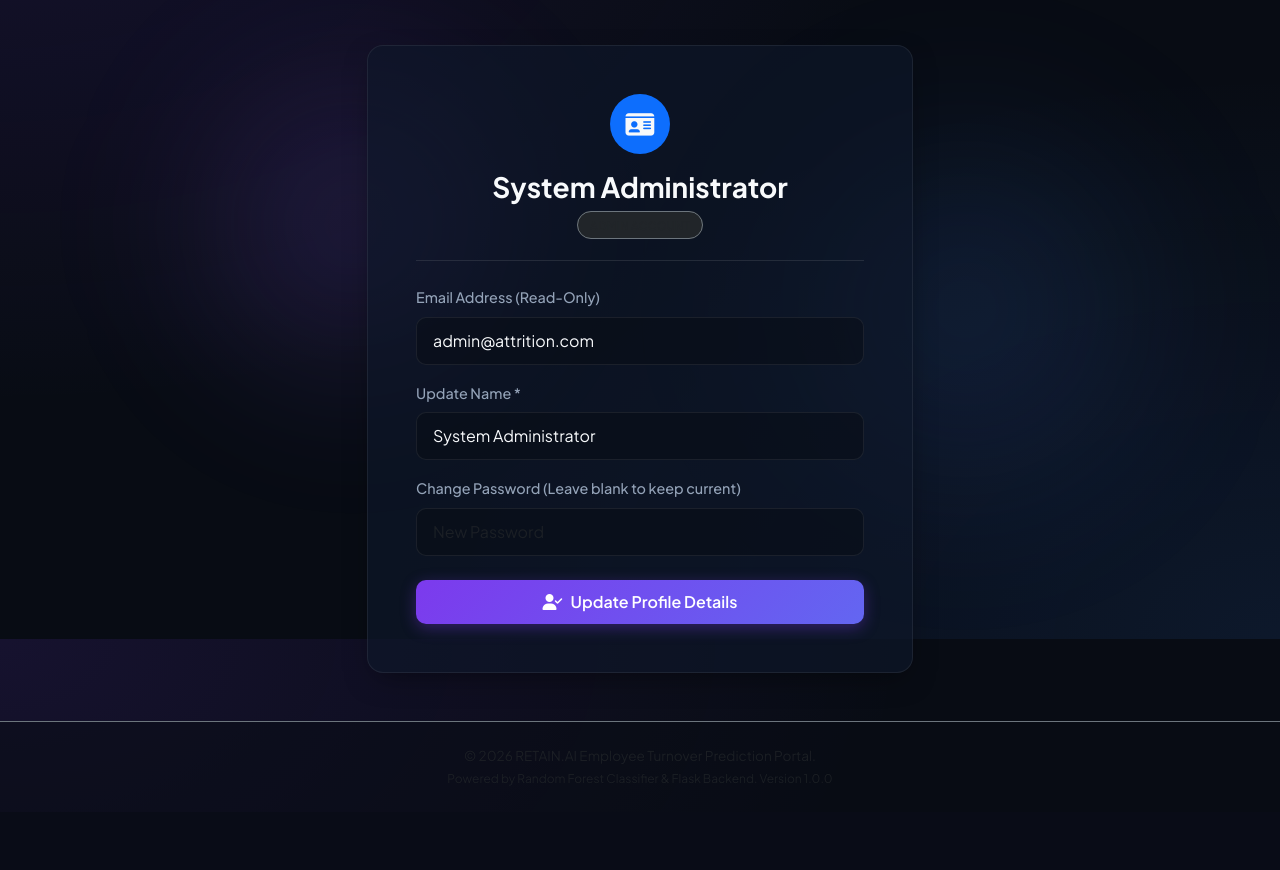
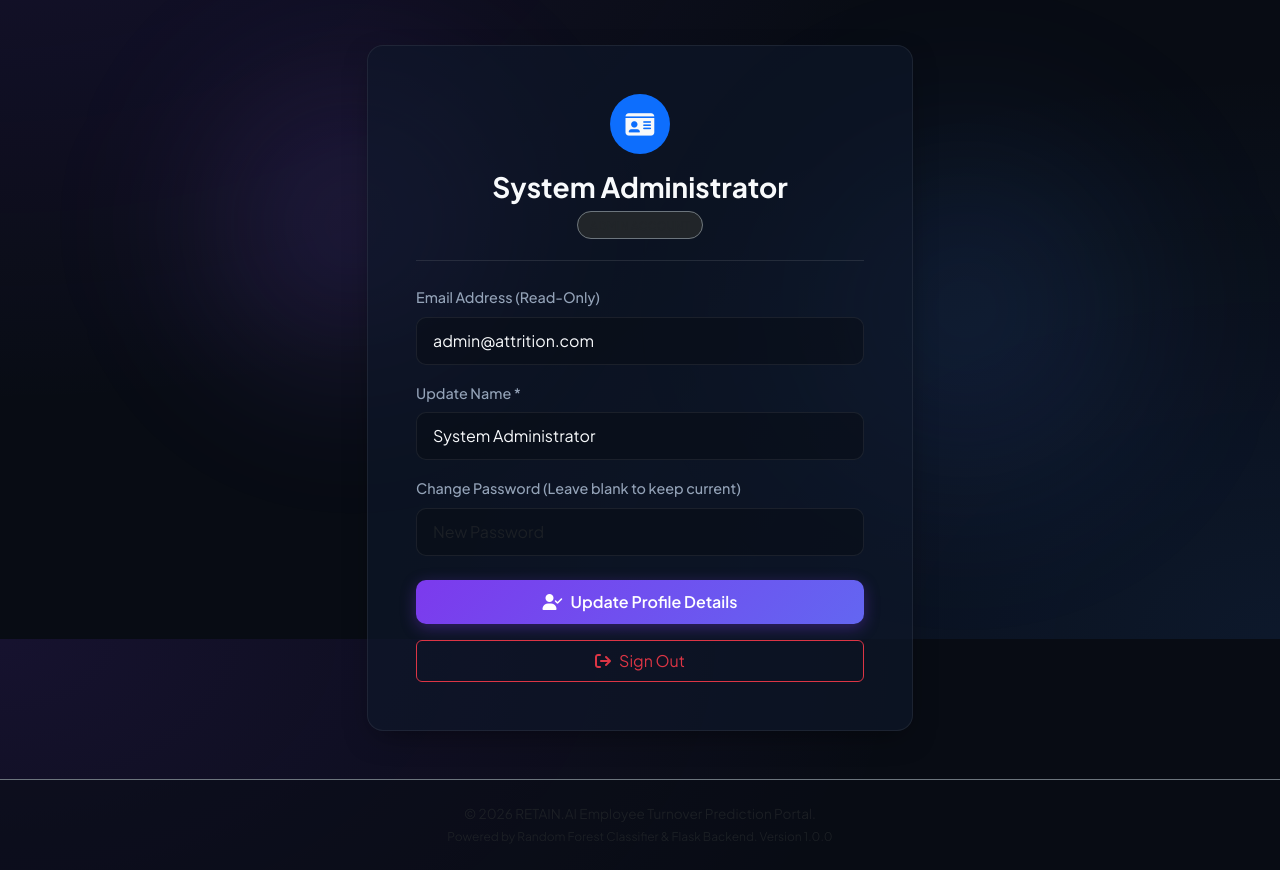
Before and after one commit to Sanjana565/predicting-employee-attrition-rate-using-ml, a Flask app: page /profile in a window 1280 px wide. Shown: the part 161-1031 px from the top of the page. Before the commit the page ends 946 px from the top, so only its background shows below. Run offline with Flask 3, Linux system fonts and the light colour scheme; a user stored in the database is signed in.

Commit message:
Fix sign out functionality, clear session on logout, and update test suite

```diff
--- a/app.py
+++ b/app.py
@@ -3,7 +3,7 @@ import random
 import numpy as np
 from functools import wraps
 from datetime import datetime, timedelta
-from flask import Flask, render_template, request, redirect, url_for, flash, jsonify
+from flask import Flask, render_template, request, redirect, url_for, flash, jsonify, session
 from flask_login import LoginManager, login_user, logout_user, login_required, current_user
 from database import db, init_database, User, Employee, Prediction
 from ml_model import predict_attrition
@@ -133,11 +133,11 @@ def register():
     return render_template('register.html')
 
 @app.route('/logout')
-@login_required
 def logout():
     logout_user()
+    session.clear()
     flash('Successfully logged out.', 'info')
-    return redirect(url_for('index'))
+    return redirect(url_for('login'))
 
 @app.route('/dashboard')
 @login_required
--- a/templates/profile.html
+++ b/templates/profile.html
@@ -39,10 +39,13 @@
                     <input type="password" class="form-control form-control-custom" id="password" name="password" placeholder="New Password">
                 </div>
 
-                <button type="submit" class="btn btn-primary-custom w-100 py-2.5">
+                <button type="submit" class="btn btn-primary-custom w-100 py-2.5 mb-3">
                     <i class="fa-solid fa-user-check me-2"></i>Update Profile Details
                 </button>
             </form>
+            <a href="{{ url_for('logout') }}" class="btn btn-outline-danger w-100 py-2">
+                <i class="fa-solid fa-arrow-right-from-bracket me-2"></i>Sign Out
+            </a>
         </div>
     </div>
 </div>
--- a/test_app.py
+++ b/test_app.py
@@ -114,6 +114,11 @@ class AttritionSystemTestCase(unittest.TestCase):
         self.assertEqual(login_response.status_code, 200)
         self.assertIn(b'New HR Officer', login_response.data)
 
+        # Test Sign Out (Logout)
+        logout_response = self.client.get('/logout', follow_redirects=True)
+        self.assertEqual(logout_response.status_code, 200)
+        self.assertIn(b'Successfully logged out', logout_response.data)
+
     def test_employee_crud_endpoints(self):
         """
         Test adding, editing, and deleting employee records under authenticated sessions.
```
Also changed, not shown: attrition.db.
